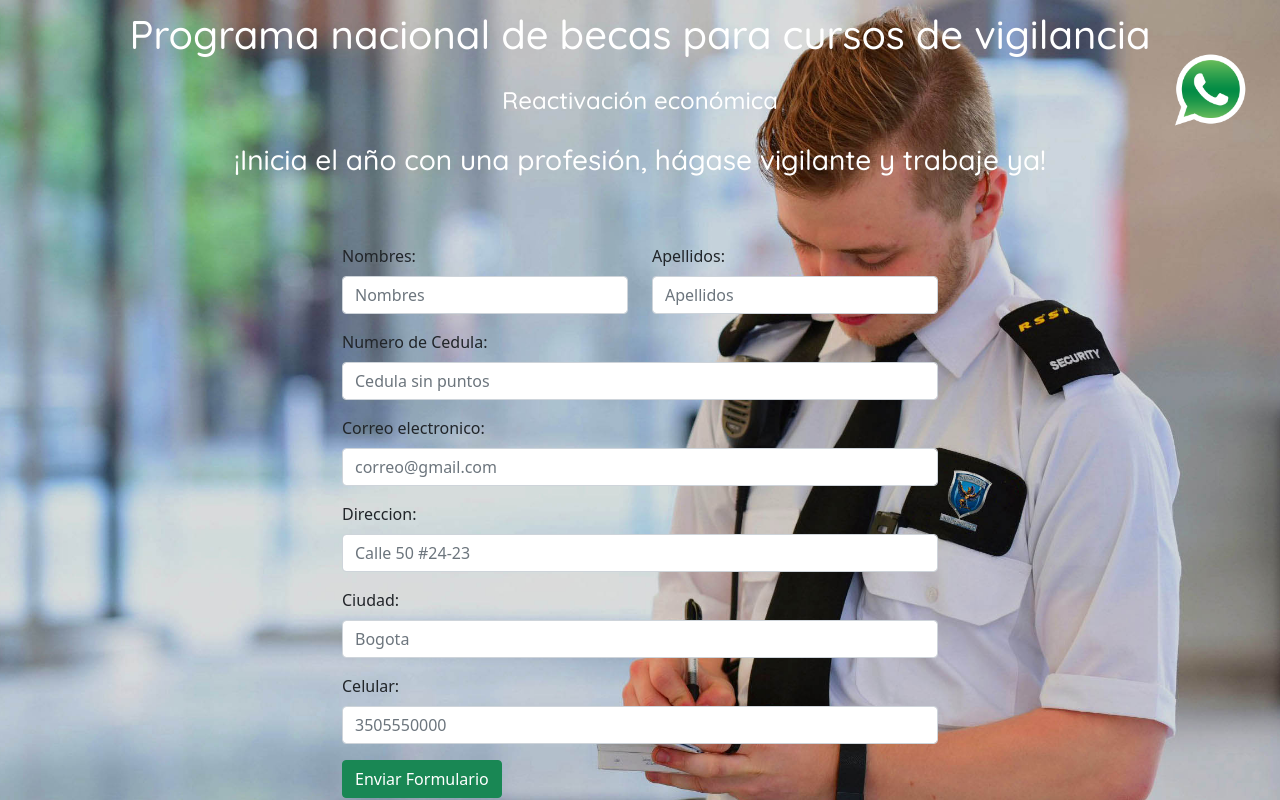
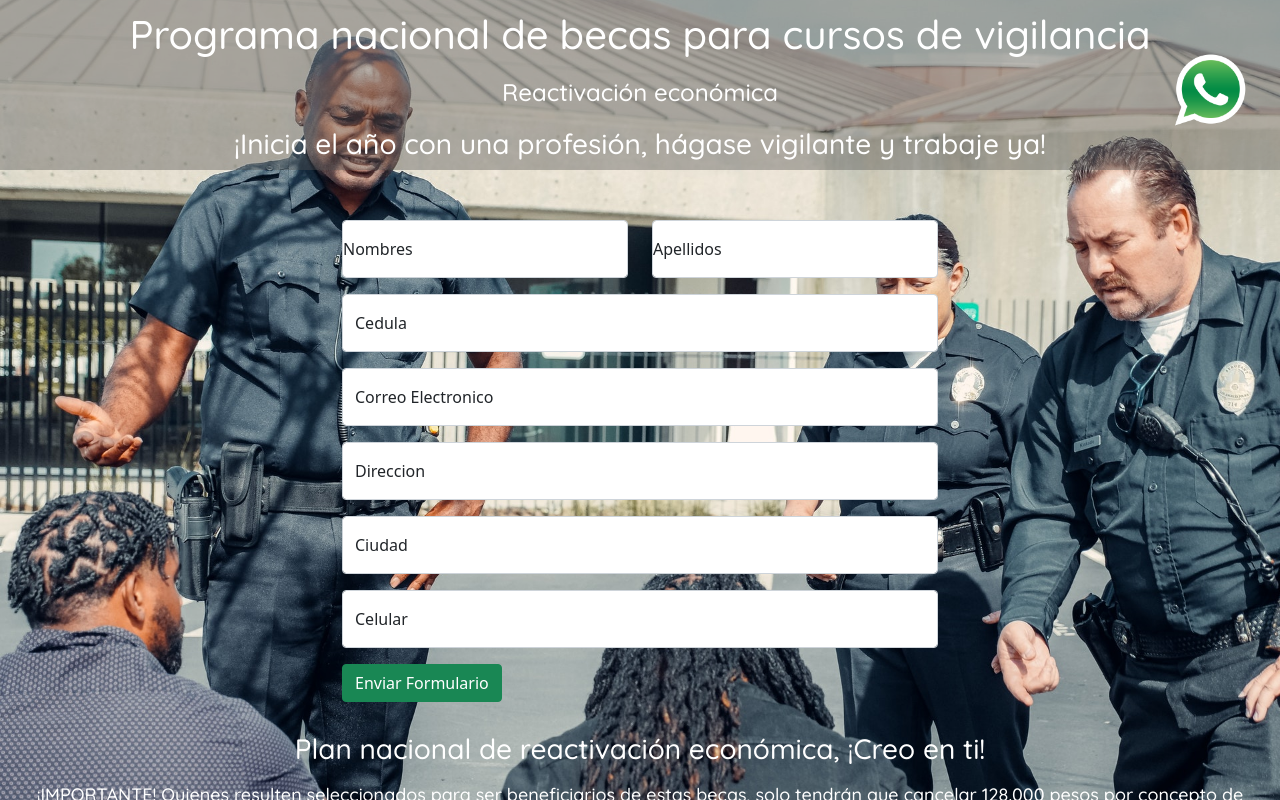
Before and after one commit to Guerrero9606/landing-page, a React (Create React App) app: page / in a window 1280 px wide. Shown: the top 800 px of the page. Built offline with nearby package versions, Linux system fonts and the light colour scheme.

Commit message:
Se cambia estilo del from y background

```diff
--- a/src/Users/pages/Home.jsx
+++ b/src/Users/pages/Home.jsx
@@ -73,62 +73,55 @@ function Home () {
             </div>
             <Form className="form">
                 <Row className="mb-3">
-                    <Form.Group as={Col} controlId="formGridNombres">
-                    <Form.Label>Nombres: </Form.Label>
-                    <Form.Control placeholder="Nombres" type="text"
+                    <Form.FloatingLabel as={Col} controlId="floatingNombres" label="Nombres">
+                    <Form.Control placeholder=" Nombres" type="text"
                         onChange={ handleInputtAdd }
                         name="Nombres"
                     />
-                    </Form.Group>
+                    </Form.FloatingLabel>
 
-                    <Form.Group as={Col} controlId="formGridApellidos">
-                    <Form.Label>Apellidos: </Form.Label>
-                    <Form.Control placeholder="Apellidos"
+                    <Form.FloatingLabel as={Col} controlId="floatingApellidos" label="Apellidos">
+                    <Form.Control placeholder=" Apellidos" type="text"
                         onChange={ handleInputtAdd }
                         name="Apellidos"
                     />
-                    </Form.Group>
+                    </Form.FloatingLabel>
                 </Row>
 
-                <Form.Group className="mb-3" controlId="formGridDocumento">
-                    <Form.Label>Numero de Cedula: </Form.Label>
+                <Form.FloatingLabel controlId="floatingCedula" label="Cedula" className="mb-3">
                     <Form.Control placeholder="Cedula sin puntos" type="number"
                         onChange={ handleInputtAdd }
                         name="Cedula"
                     />
-                </Form.Group>
+                </Form.FloatingLabel>
 
-                <Form.Group className="mb-3" controlId="formGridCorreo">
-                    <Form.Label>Correo electronico: </Form.Label>
+                <Form.FloatingLabel controlId="floatingEmail" label="Correo Electronico" className="mb-3">
                     <Form.Control placeholder="correo@gmail.com" type="email"
                         onChange={ handleInputtAdd }
                         name="Correo"
                     />
-                </Form.Group>
+                </Form.FloatingLabel>
 
-                <Form.Group className="mb-3" controlId="formGridAddress2">
-                    <Form.Label>Direccion: </Form.Label>
+                <Form.FloatingLabel controlId="floatingDireccion" label="Direccion" className="mb-3">
                     <Form.Control placeholder="Calle 50 #24-23"
                         onChange={ handleInputtAdd }
                         name="Direccion"
                     />
-                </Form.Group>
+                </Form.FloatingLabel>
 
-                <Form.Group className="mb-3" controlId="formGridCiudad">
-                    <Form.Label>Ciudad: </Form.Label>
+                <Form.FloatingLabel controlId="floatingCiudad" label="Ciudad" className="mb-3">
                     <Form.Control placeholder="Bogota" type="text"
                         onChange={ handleInputtAdd }
                         name="Ciudad"
                     />
-                </Form.Group>
+                </Form.FloatingLabel>
 
-                <Form.Group className="mb-3" controlId="formGridCelular">
-                    <Form.Label>Celular: </Form.Label>
+                <Form.FloatingLabel controlId="floatingCelular" label="Celular" className="mb-3">
                     <Form.Control placeholder="3505550000"
                         onChange={ handleInputtAdd }
                         name="Celular"
                     />
-                </Form.Group>
+                </Form.FloatingLabel>
 
                 <Button variant="success" onClick={ Guardar } href="/">Enviar Formulario</Button>{' '}
 
@@ -138,7 +131,7 @@ function Home () {
                     <img className="imagen" src={logo}  />
                 </a>
 
-            <div>
+            <div className="footer">
                 <h3>Plan nacional de reactivación económica, ¡Creo en ti!</h3>
                 <p>¡IMPORTANTE! Quienes resulten seleccionados para ser beneficiarios de estas becas, solo tendrán que cancelar 128.000 pesos por concepto de prácticas de tiro y/o polígono.</p>
             </div>
--- a/src/Users/styles/styles.css
+++ b/src/Users/styles/styles.css
@@ -32,7 +32,15 @@
     height: 80px;
 }
 .container-form {
-    background: no-repeat center/cover url('../../Image/background.jpg');
+    background: no-repeat center/cover url('../../Image/background2.jpg');
+}
+
+.footer h3 {
+    text-align: center;
+    padding: 10px;
+    color: white;
+    font-family: 'Quicksand', sans-serif;
+    background-color: revert;
 }
 
 .container-form h1, h2, h3, h4 {
@@ -40,6 +48,8 @@
     padding: 10px;
     color: white;
     font-family: 'Quicksand', sans-serif;
+    margin: 0;
+    background-color:rgba(80, 80, 80, 0.4);
 }
 
 .container-form p {
```
Also changed, not shown: src/Image/background2.jpg (added), src/Image/fondo.png (added).
